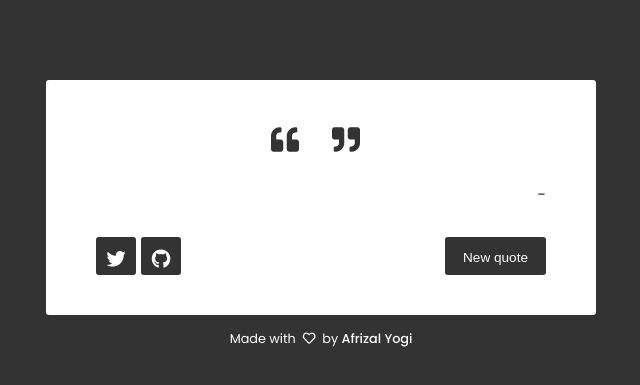
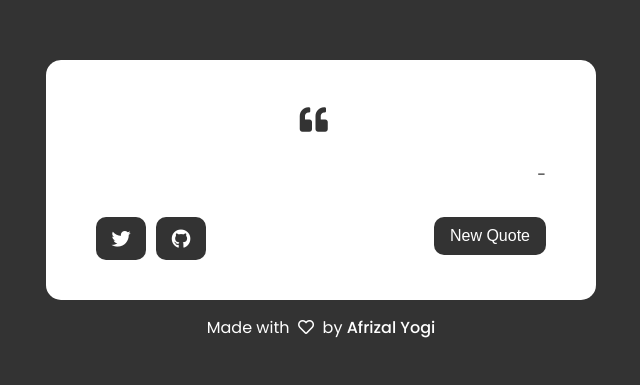
Before and after one commit to gustavoberman/frases-titus, a plain HTML site: page index.html in a window 1280 px wide. Shown: the part 193-578 px from the top of the page, without its empty margins (319-959 px from the left). Drawn offline with nearby package versions, Linux system fonts and the light colour scheme; no server answers.

Commit message:
Update Random Quotes and README.md
Changelogs :
- index.html : Change title, add and remove items, update footer credit link.
- main.css : Update Random Quotes style.
- main.js : Tidy up code
- README.md : Update to new style

```diff
--- a/index.html
+++ b/index.html
@@ -5,32 +5,31 @@
     <meta name="viewport" content="width=device-width, initial-scale=1">
     <link rel="stylesheet" href="https://use.fontawesome.com/releases/v5.15.3/css/all.css" integrity="sha384-SZXxX4whJ79/gErwcOYf+zWLeJdY/qpuqC4cAa9rOGUstPomtqpuNWT9wdPEn2fk" crossorigin="anonymous">
     <link rel="stylesheet" href="main.css">
-    <title>Random Quote Generator by Afrizal Yogi</title>
+    <title>Random Quotes Generator by Afrizal Yogi</title>
 </head>
 <body>
   <div id="wrapper">
     <div id="quote-box">
       <div class="quote-text">
         <i class="fas fa-quote-left"></i>
+        &nbsp;
         <span id="text"></span>
-        &nbsp;
-        <i class="fas fa-quote-right"></i>
       </div>
       <div class="quote-author">
         -
         <span id="author"></span>
       </div>
       <div class="buttons">
-        <a class="button" id="tweet-quote" title="Tweet this quote!" target="_top">
+        <a class="button" id="tweet-quote" title="Tweet this quote!" target="_blank">
           <i class="fab fa-twitter"></i>
         </a>
-        <a href="https://github.com/afrizalyogi/random-quote" class="button" id="tumblr-quote" title="See this project on Github!" target="_blank">
+        <a href="https://github.com/afrizalyogi/random-quote" class="button" id="github-quote" title="See this project on Github!" target="_blank">
           <i class="fab fa-github"></i>
         </a>
-        <button class="button" id="new-quote">New quote</button>
+        <button class="button" id="new-quote">New Quote</button>
       </div>
     </div>
-    <div class="footer">Made with &nbsp;<i class="far far fa-heart"></i>&nbsp; by <a href="https://github.com/afrizalyogi">Afrizal Yogi</a></div>
+    <div class="footer">Made with &nbsp;<i class="far far fa-heart"></i>&nbsp; by <a href="https://afrizalyogi.github.io">Afrizal Yogi</a></div>
   </div>
   <script src="https://cdnjs.cloudflare.com/ajax/libs/jquery/3.1.0/jquery.min.js"></script>
   <script src="https://cdnjs.cloudflare.com/ajax/libs/jqueryui/1.12.0/jquery-ui.min.js"></script>
--- a/main.css
+++ b/main.css
@@ -1,72 +1,37 @@
 @import url('https://fonts.googleapis.com/css2?family=Poppins:ital,wght@0,100;0,200;0,300;0,400;0,500;0,600;0,700;0,800;0,900;1,100;1,200;1,300;1,400;1,500;1,600;1,700;1,800;1,900&display=swap');
 
-* {
-  margin: 0;
-  padding: 0;
-  list-style: none;
-  vertical-align: baseline;
-}
-
-div {
-  position: relative;
-  z-index: 2;
-}
-
 body {
-  background-color: #333;
-  color: #333;
-  font-family: 'Poppins', sans-serif;
-  font-weight: 400;
   display: flex;
   justify-content: center;
   align-items: center;
   height: 100vh;
-}
-
-.footer {
-  width: 450px;
-  text-align: center;
-  display: block;
-  margin: 15px auto 30px auto;
-  font-size: 0.8em;
-  color: #fff;
-}
-
-.footer a {
-    font-weight: 500;
-    text-decoration: none;
-    color: #fff;
+  font-family: 'Poppins', sans-serif;
+  background-color: #333;
+  color: #333;
+  overflow: hidden;
 }
 
 #quote-box {
-  border-radius: 3px;
+  display: table;
   position: relative;
-  margin:8% auto auto auto;
+  padding: 40px 50px;
   width: 450px;
-  padding: 40px 50px;
-  display: table;
+  border-radius: 15px;
   background-color: #fff;
 }
 
 #quote-box .quote-text {
   text-align: center;
-  width: 450px;
-  height: auto;
-  clear: both;
   font-weight: 500;
   font-size: 1.75em;
 }
 
 #quote-box .quote-text i {
   font-size: 1em;
-  margin-right: 0.4em;
 }
 
 #quote-box .quote-author {
-  width: 450px;
-  height: auto;
-  clear: both;
-  padding-top: 20px;
+  margin-top: 20px;
   font-size: 1em;
   text-align: right;
 }
@@ -80,29 +45,27 @@ body {
 #quote-box .buttons .button {
   height: 38px;
   border: none;
-  border-radius: 3px;
+  border-radius: 10px;
   color: #fff;
   background-color: #333;
-  outline: none;
-  font-size: 0.85em;
-  padding: 8px 18px 6px 18px;
+  font-size: 1em;
+  padding: 10px 16px;
   margin-top: 30px;
-  opacity: 1;
   cursor: pointer;
+  transition: all 150ms ease;
 }
 
 #quote-box .buttons .button:hover {
   opacity: 0.9;
 }
 
-#quote-box .buttons .button#tweet-quote,
-#quote-box .buttons .button#tumblr-quote {
+#quote-box .buttons .button#tweet-quote, #quote-box .buttons .button#github-quote {
   float: left;
-  padding: 0px;
+  padding: 5px;
   padding-top: 8px;
   text-align: center;
   font-size: 1.2em;
-  margin-right: 5px;
+  margin-right: 10px;
   height: 30px;
   width: 40px;
 }
@@ -110,3 +73,16 @@ body {
 #quote-box .buttons .button#new-quote {
   float: right;
 }
+
+.footer {
+  display: block;
+  text-align: center;
+  margin: 15px auto 30px auto;
+  color: #fff;
+}
+
+.footer a {
+    font-weight: 500;
+    text-decoration: none;
+    color: #fff;
+}
--- a/main.js
+++ b/main.js
@@ -1,44 +1,43 @@
-const projectName = 'random-quote';
+const projectName = "random-quotes";
 let quotesData;
 
 var colors = [
-  '#16a085',
-  '#27ae60',
-  '#2c3e50',
-  '#f39c12',
-  '#e74c3c',
-  '#9b59b6',
-  '#FB6964',
-  '#342224',
-  '#472E32',
-  '#BDBB99',
-  '#77B1A9',
-  '#73A857'
+    "#16a085",
+    "#27ae60",
+    "#2c3e50",
+    "#f39c12",
+    "#e74c3c",
+    "#9b59b6",
+    "#fb6964",
+    "#342224",
+    "#472e32",
+    "#007aff",
+    "#73a857"
 ];
 
-var currentQuote = '',
-  currentAuthor = '';
+var currentQuote = "",
+    currentAuthor = "";
 
 function getQuotes() {
-  return $.ajax({
+    return $.ajax( {
         headers: {
-      Accept: 'application/json'
+            Accept: "application/json"
         },
         url:
-      'https://raw.githubusercontent.com/afrizalyogi/random-quote/deployment/quotes.json',
-    success: function (jsonQuotes) {
-      if (typeof jsonQuotes === 'string') {
+        "https://raw.githubusercontent.com/afrizalyogi/random-quote/deployment/quotes.json",
+        success: function(jsonQuotes) {
+            if ( typeof jsonQuotes === "string" ) {
                 quotesData = JSON.parse(jsonQuotes);
-        console.log('quotesData');
+                console.log("quotesData");
                 console.log(quotesData);
             }
         }
-  });
+    } );
 }
 
 function getRandomQuote() {
     return quotesData.quotes[
-    Math.floor(Math.random() * quotesData.quotes.length)
+        Math.floor( Math.random() * quotesData.quotes.length )
     ];
 }
 
@@ -48,42 +47,36 @@ function getQuote() {
     currentQuote = randomQuote.quote;
     currentAuthor = randomQuote.author;
 
-  $('#tweet-quote').attr(
-    'href',
-    'https://twitter.com/intent/tweet?hashtags=quotes&related=freecodecamp&text=' +
+    $("#tweet-quote").attr(
+        "href",
+        "https://twitter.com/intent/tweet?hashtags=quotes&related=freecodecamp&text=" +
         encodeURIComponent('"' + currentQuote + '" ' + currentAuthor)
     );
 
-  $('.quote-text').animate({ opacity: 0 }, 500, function () {
-    $(this).animate({ opacity: 1 }, 500);
-    $('#text').text(randomQuote.quote);
-  });
+    $(".quote-text").animate( { opacity: 0 }, 500, function() {
+        $(this).animate( { opacity: 1 }, 500 );
+        $("#text").text(randomQuote.quote);
+    } );
 
-  $('.quote-author').animate({ opacity: 0 }, 500, function () {
-    $(this).animate({ opacity: 1 }, 500);
-    $('#author').html(randomQuote.author);
-  });
+    $(".quote-author").animate( { opacity: 0 }, 500, function() {
+        $(this).animate( { opacity: 1 }, 500 );
+        $("#author").html(randomQuote.author);
+    } );
 
-  var color = Math.floor(Math.random() * colors.length);
-  $('html body').animate(
-    {
+    var color = Math.floor( Math.random() * colors.length );
+    $("html body").animate( {
         backgroundColor: colors[color],
         color: colors[color]
-    },
-    1000
-  );
-  $('.button').animate(
-    {
+    }, 1000 );
+    $(".button").animate( {
         backgroundColor: colors[color]
-    },
-    1000
-  );
+    }, 1000 );
 }
 
-$(document).ready(function () {
-  getQuotes().then(() => {
+$(document).ready( function() {
+    getQuotes().then( () => {
         getQuote();
-  });
+    } );
 
-  $('#new-quote').on('click', getQuote);
-});
+    $("#new-quote").on("click", getQuote);
+} );
```
Also changed, not shown: 1 other file. Lines whose indentation alone changed are shown as unchanged.
